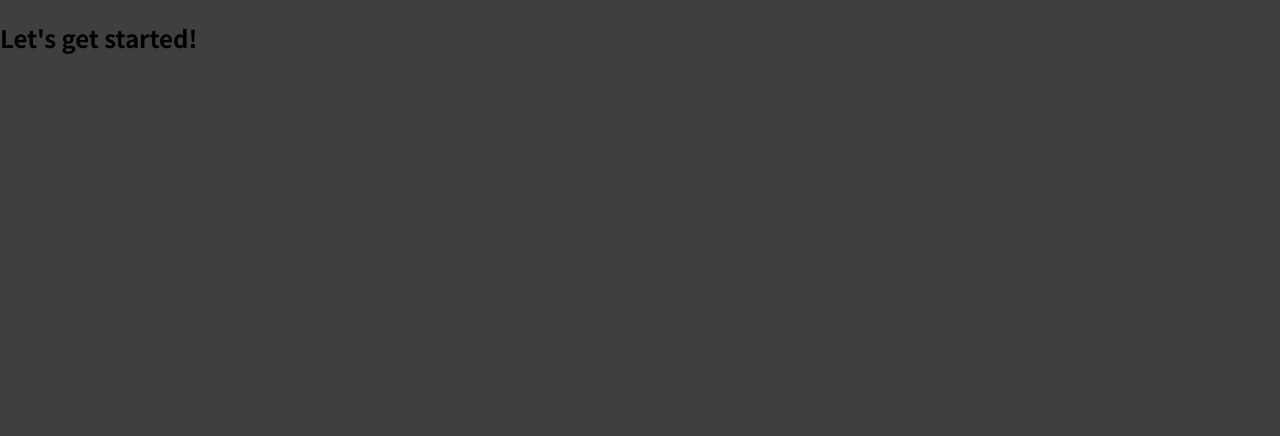
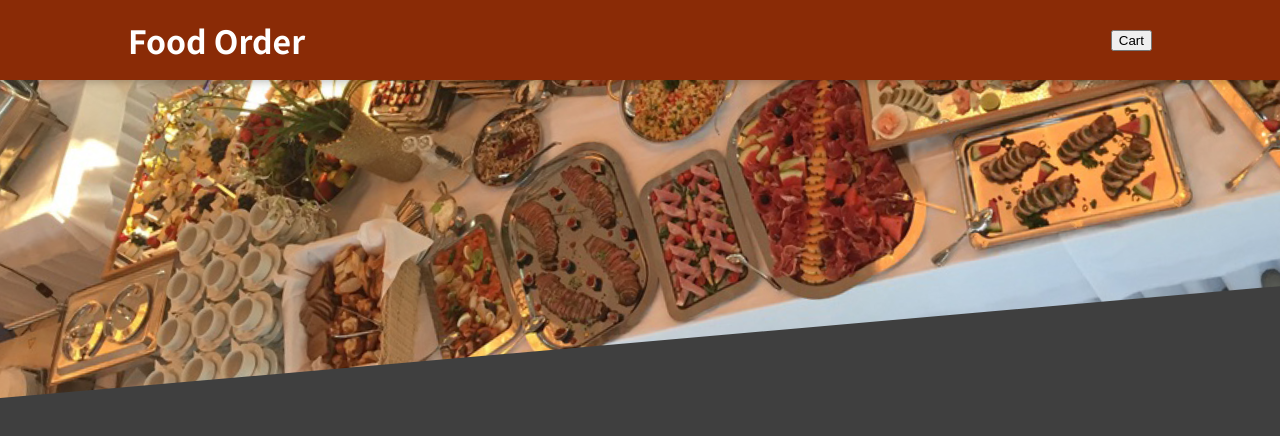
Before and after one commit to SergikEnergy/react-shwarzmuller, a React (Vite) app in the folder first-part/: page / in a window 1280 px wide. Shown: the top 436 px of the page. Built offline with nearby package versions, Linux system fonts and the light colour scheme.

Commit message:
add: crate base folder structure plus header component

```diff
--- a/first-part/src/App.jsx
+++ b/first-part/src/App.jsx
@@ -1,8 +1,10 @@
+import Header from './components/Layout/Header';
+
 function App() {
   return (
-    <div>
-      <h2>Let's get started!</h2>
-    </div>
+    <>
+      <Header></Header>
+    </>
   );
 }
 
--- /dev/null
+++ b/first-part/src/components/Layout/Header.jsx
@@ -0,0 +1,18 @@
+import classes from './Header.module.css';
+import mealImg from '../../assets/meals.jpg';
+
+function Header() {
+  return (
+    <>
+      <header className={classes.header}>
+        <h1 className=''>Food Order</h1>
+        <button className=''>Cart</button>
+      </header>
+      <div className={classes['main-image']}>
+        <img src={mealImg} alt='a lot of meal on the table' className='' />
+      </div>
+    </>
+  );
+}
+
+export default Header;
--- /dev/null
+++ b/first-part/src/components/Layout/Header.module.css
@@ -0,0 +1,29 @@
+.header {
+  position: fixed;
+  top: 0;
+  left: 0;
+  width: 100%;
+  height: 5rem;
+  background-color: #8a2b06;
+  color: white;
+  display: flex;
+  justify-content: space-between;
+  align-items: center;
+  padding: 0 10%;
+  box-shadow: 0 2px 8px rgba(0, 0, 0, 0.25);
+  z-index: 10;
+}
+
+.main-image {
+  width: 100%;
+  height: 25rem;
+  z-index: 0;
+  overflow: hidden;
+}
+
+.main-image img {
+  width: 110%;
+  height: 100%;
+  object-fit: cover;
+  transform: rotateZ(-5deg) translateY(-4rem) translateX(-1rem);
+}
```
Also changed, not shown: first-part/src/assets/meals.jpg (added).
